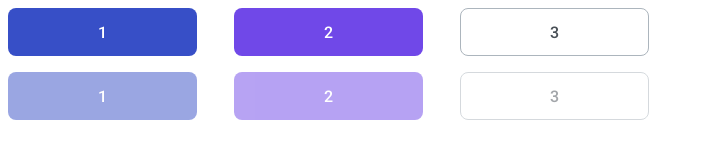
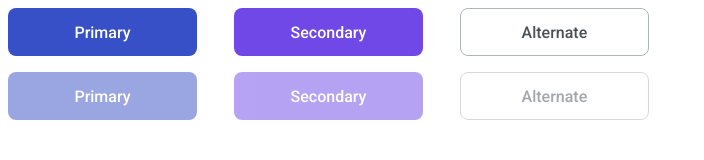
Before and after one commit to js-tasks-ru/htmlcss-20251006_ulyana-kataeva, a website: page 03-lection1/01-button/index.html in a window 1280 px wide. Shown: the whole page, without its empty margins (0-704 px from the left). Drawn offline with Linux system fonts and the light colour scheme.

Commit message:
03 Button небольшие доработки

```diff
--- a/03-lection1/01-button/button.css
+++ b/03-lection1/01-button/button.css
@@ -10,7 +10,7 @@ button {
     height: 48px;
     border-radius: 8px;
     margin-right: 33px;
-    border: 0; /* normalize? */
+    border: 0;
     cursor: pointer;
     font-size: 16px;
     font-weight: 500;
--- a/03-lection1/01-button/index.html
+++ b/03-lection1/01-button/index.html
@@ -7,14 +7,14 @@
     </head>
     <body>
         <div class="button__wrapper">
-            <button class="primary">1</button>
-            <button class="secondary">2</button>
-            <button class="alternate">3</button>
+            <button class="primary">Primary</button>
+            <button class="secondary">Secondary</button>
+            <button class="alternate">Alternate</button>
         </div>
         <div class="button__wrapper">
-            <button class="primary__disabled" disabled>1</button>
-            <button class="secondary__disabled" disabled>2</button>
-            <button class="alternate__disabled" disabled>3</button>
+            <button class="primary__disabled" disabled>Primary</button>
+            <button class="secondary__disabled" disabled>Secondary</button>
+            <button class="alternate__disabled" disabled>Alternate</button>
         </div>
     </body>
 </html>
```
